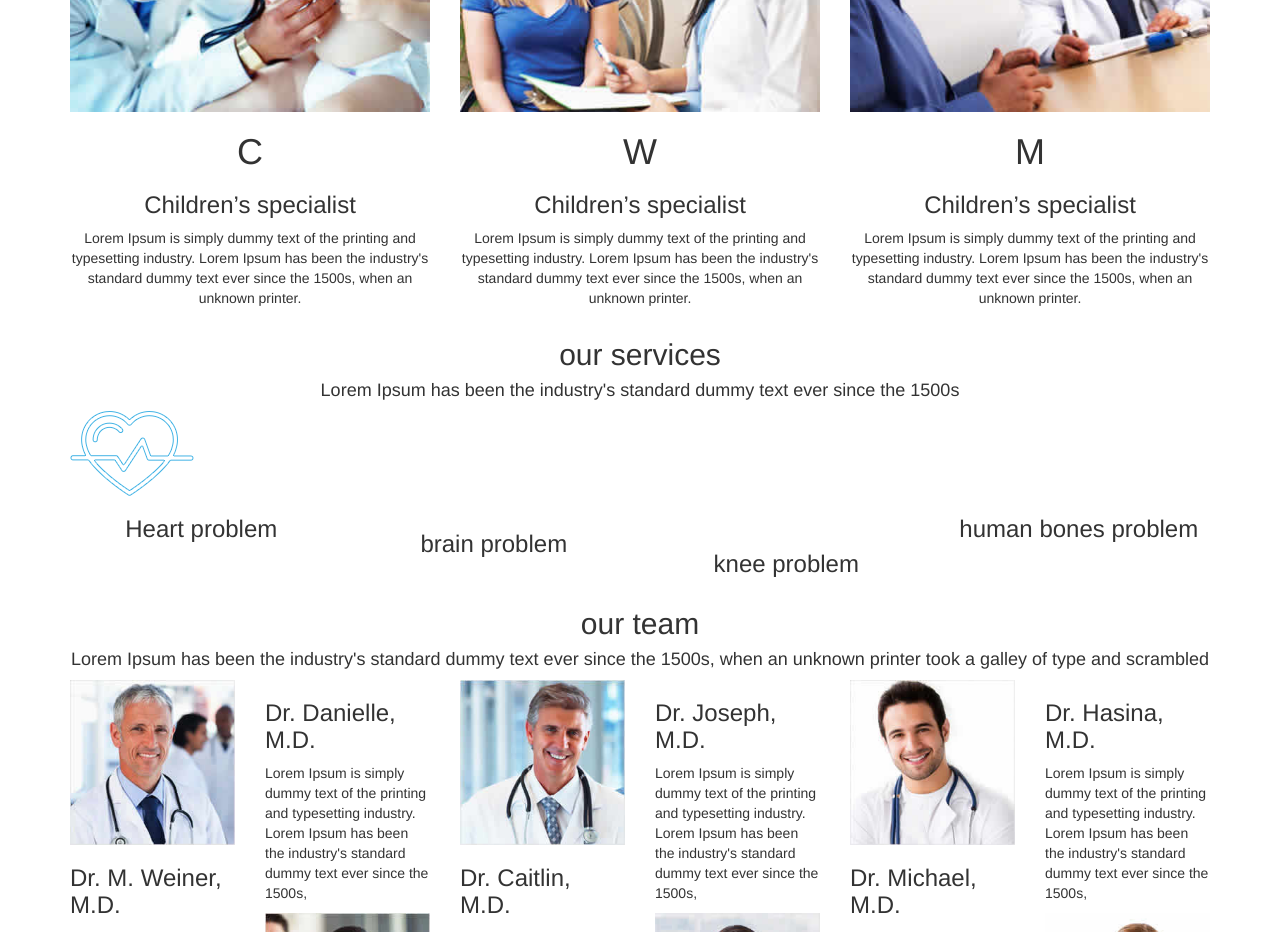
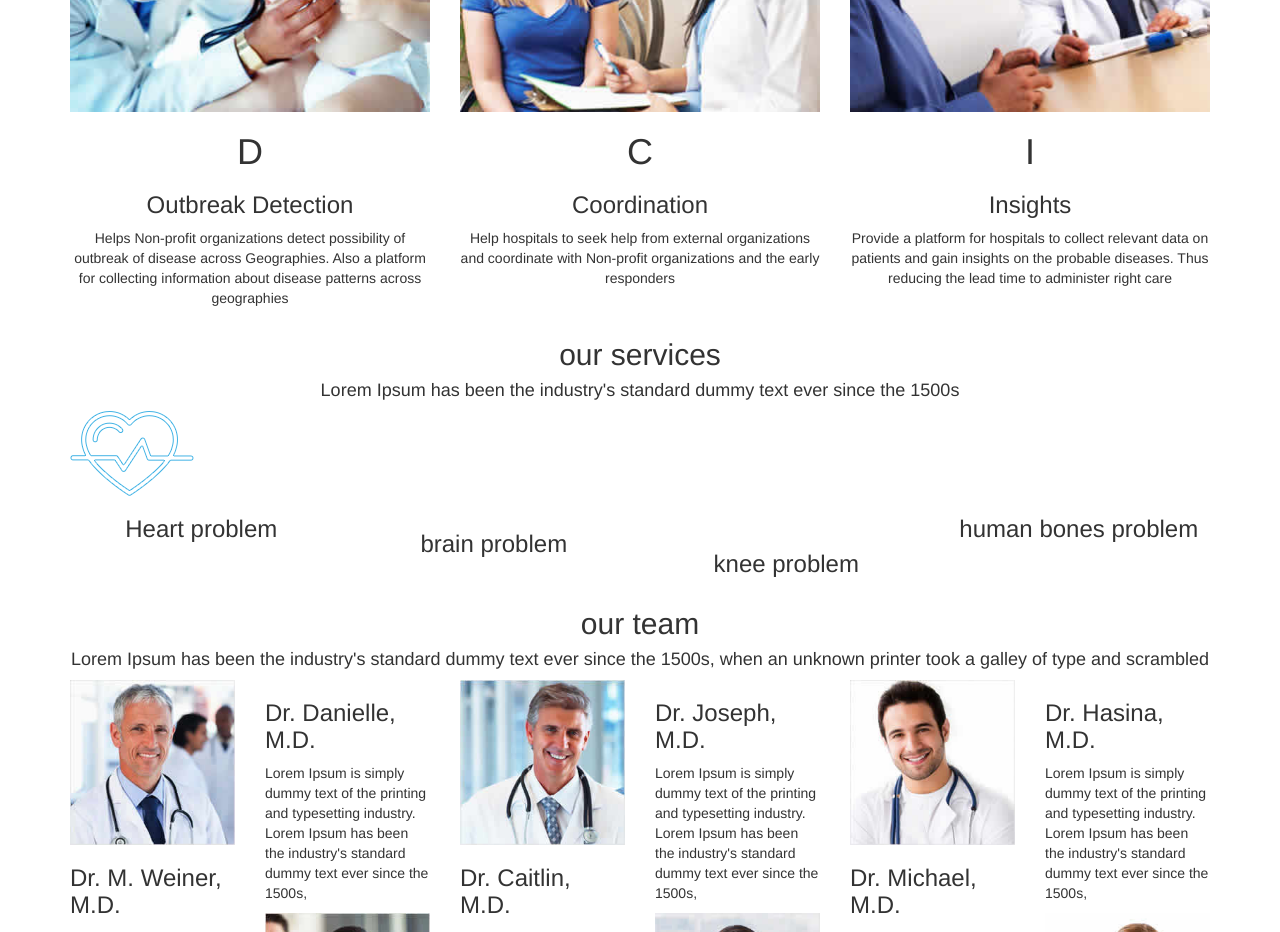
Before and after one commit to tansihede/C4C_EPIDEMIC_DETECTION, a website: page views/landing.html in a window 1280 px wide. Shown: the part 920-1852 px from the top of the page. Drawn offline with nearby package versions, Linux system fonts and the light colour scheme; files that its build step writes are made by us from their sources; files whose address does not match are found by name; a web font is replaced by a local one.

Commit message:
Making some text changes to the landing page and changing the title of the pages

```diff
--- a/views/landing.html
+++ b/views/landing.html
@@ -197,10 +197,10 @@
 						</div>
 						<div class="about-details">
 							<div class="pentagon-text">
-								<h1>C</h1>
+								<h1>D</h1>
 							</div>
-							<h3>Children’s specialist</h3>
-							<p>Lorem Ipsum is simply dummy text of the printing and typesetting industry. Lorem Ipsum has been the industry's standard dummy text ever since the 1500s, when an unknown printer.</p>
+							<h3>Outbreak Detection</h3>
+							<p>Helps Non-profit organizations detect possibility of outbreak of disease across Geographies. Also a platform for collecting information about disease patterns across geographies</p>
 						</div>
 					</div>
 				</div>
@@ -211,11 +211,11 @@
 						</div>
 						<div class="about-details">
 							<div class="pentagon-text">
-								<h1>W</h1>
+								<h1>C</h1>
 							</div>
 
-							<h3>Children’s specialist</h3>
-							<p>Lorem Ipsum is simply dummy text of the printing and typesetting industry. Lorem Ipsum has been the industry's standard dummy text ever since the 1500s, when an unknown printer.</p>
+							<h3>Coordination</h3>
+							<p>Help hospitals to seek help from  external organizations and coordinate with Non-profit organizations and the early responders</p>
 						</div>
 					</div>
 				</div>
@@ -226,10 +226,10 @@
 						</div>
 						<div class="about-details">
 							<div class="pentagon-text">
-								<h1>M</h1>
+								<h1>I</h1>
 							</div>
-							<h3>Children’s specialist</h3>
-							<p>Lorem Ipsum is simply dummy text of the printing and typesetting industry. Lorem Ipsum has been the industry's standard dummy text ever since the 1500s, when an unknown printer.</p>
+							<h3>Insights</h3>
+							<p>Provide a platform for hospitals to collect relevant data on patients and gain insights on the probable diseases. Thus reducing the lead time to administer right care</p>
 						</div>
 					</div>
 				</div>
```
Also changed, not shown: views/index.html (+1 -1 lines).
